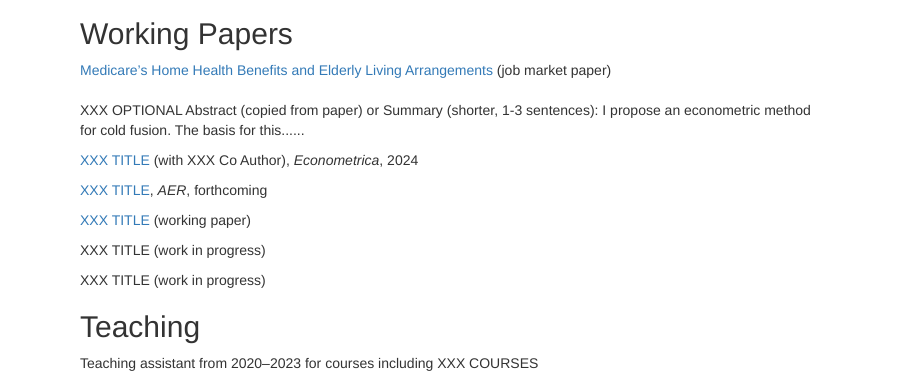
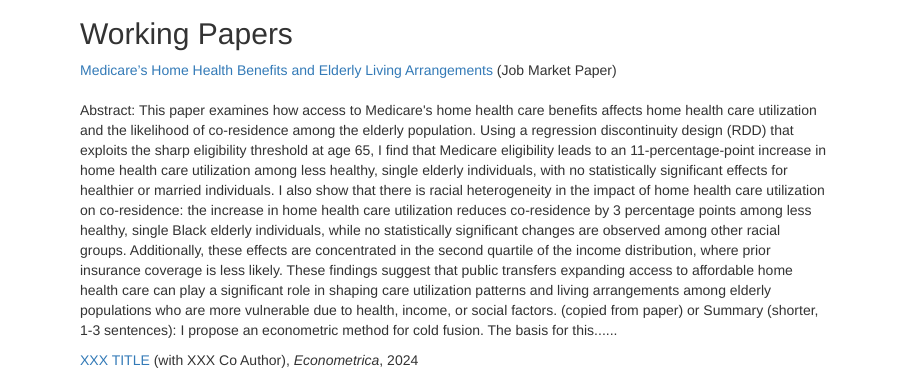
Before and after one commit to ac106/job_market, a plain HTML site: page index.html in a window 1280 px wide. Shown: the part 146-523 px from the top of the page, 380-1280 px from the left. Drawn offline with nearby package versions, Linux system fonts and the light colour scheme.

Commit message:
Update index.html

```diff
--- a/index.html
+++ b/index.html
@@ -51,8 +51,8 @@ achen@naic.org
 
 <div class="col">
 <h2 id="working papers">Working Papers</h2>
-<p><a href="JMP_Chen.pdf">Medicare’s Home Health Benefits and Elderly Living Arrangements</a> (job market paper)<br>
-<br>XXX OPTIONAL Abstract (copied from paper) or Summary (shorter, 1-3 sentences): I propose an econometric method for cold fusion. The basis for this......</p>
+<p><a href="JMP_Chen.pdf">Medicare’s Home Health Benefits and Elderly Living Arrangements</a> (Job Market Paper)<br>
+<br>Abstract: This paper examines how access to Medicare's home health care benefits affects home health care utilization and the likelihood of co-residence among the elderly population. Using a regression discontinuity design (RDD) that exploits the sharp eligibility threshold at age 65, I find that Medicare eligibility leads to an 11-percentage-point increase in home health care utilization among less healthy, single elderly individuals, with no statistically significant effects for healthier or married individuals. I also show that there is racial heterogeneity in the impact of home health care utilization on co-residence: the increase in home health care utilization reduces co-residence by 3 percentage points among less healthy, single Black elderly individuals, while no statistically significant changes are observed among other racial groups. Additionally, these effects are concentrated in the second quartile of the income distribution, where prior insurance coverage is less likely. These findings suggest that public transfers expanding access to affordable home health care can play a significant role in shaping care utilization patterns and living arrangements among elderly populations who are more vulnerable due to health, income, or social factors. (copied from paper) or Summary (shorter, 1-3 sentences): I propose an econometric method for cold fusion. The basis for this......</p>
 <p><a href="https://doi.org/XXX">XXX TITLE</a> (with XXX Co Author), <i>Econometrica</i>, 2024</p>
 <p><a href="https://doi.org/XXX">XXX TITLE</a>, <i>AER</i>, forthcoming</p>
 <p><a href="XXX.pdf">XXX TITLE</a> (working paper)</p>
```
